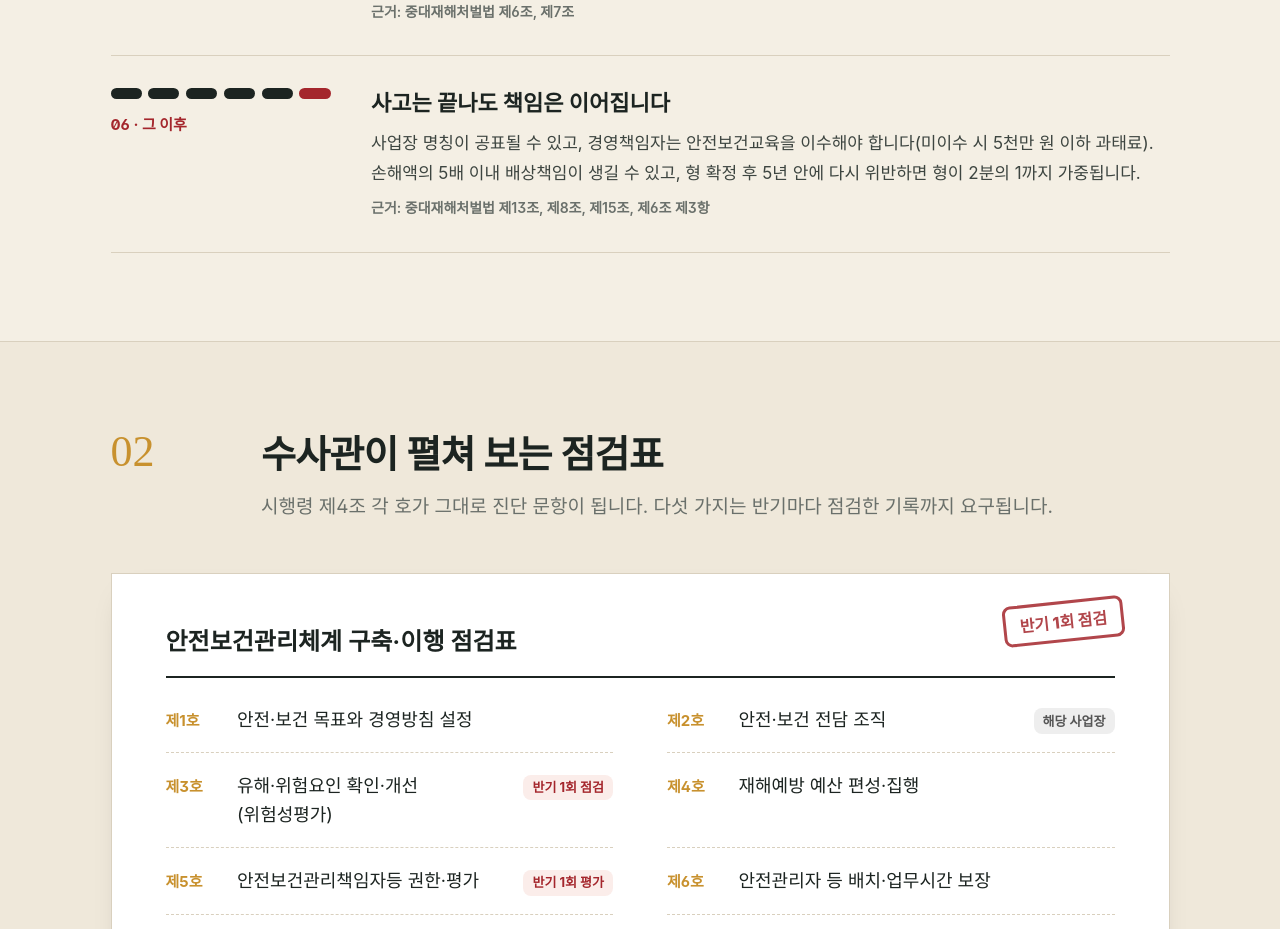
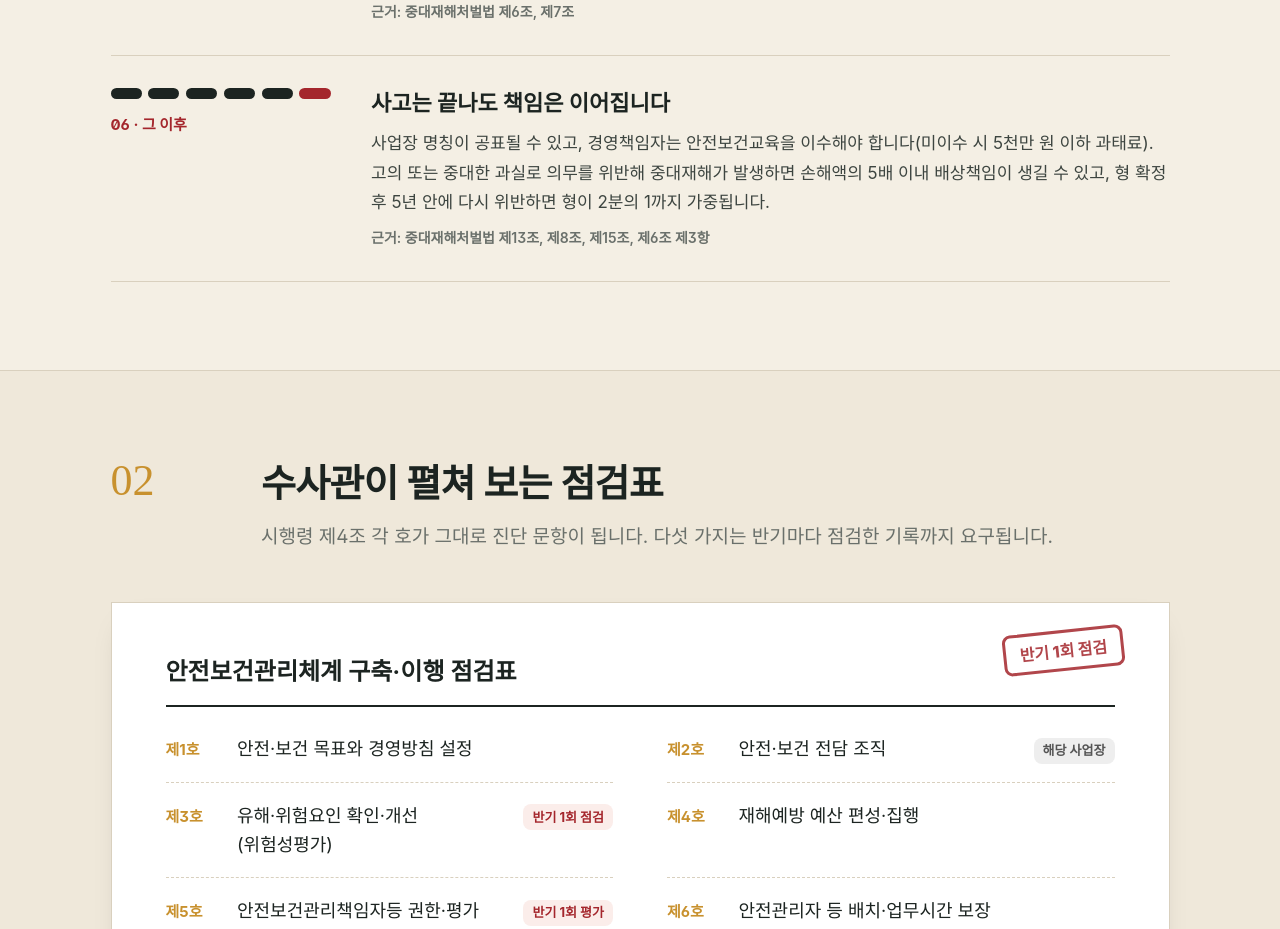
Before and after one commit to cdj44y-ui/safe119-cursor-starter, a Next.js app: page / in a window 1280 px wide. Shown: the part 2100-3029 px from the top of the page. Built offline with nearby package versions, Linux system fonts and the light colour scheme; no server answers; a web font is replaced by a local one.

Commit message:
fix(법령검증): 제15조 손해배상 요건(고의·중대한 과실) 명기

```diff
--- a/components/landing/InvestigationLanding.tsx
+++ b/components/landing/InvestigationLanding.tsx
@@ -13,7 +13,7 @@ const AFTER = [
   { t: '수사', h: '사고 이전의 체계를 묻습니다', d: '경영책임자가 사고 전에 안전보건관리체계를 구축하고 이행했는지, 시행령 제4조의 9가지 조치를 했는지를 확인합니다.', law: '중대재해처벌법 제4조, 시행령 제4조' },
   { t: '입증', h: '기록으로 증명해야 합니다', d: '조치의 이행 사항은 서면(전자문서 포함)으로 작성해 이행한 날부터 5년간 보관해야 합니다. 소상공인은 제외됩니다.', law: '중대재해처벌법 시행령 제13조' },
   { t: '처벌', h: '경영책임자 개인이 처벌받습니다', d: '사망사고는 1년 이상 징역 또는 10억 원 이하 벌금(병과 가능), 부상·질병은 7년 이하 징역 또는 1억 원 이하 벌금입니다. 법인에는 50억 원 또는 10억 원 이하 벌금이 따로 부과될 수 있습니다.', law: '중대재해처벌법 제6조, 제7조' },
-  { t: '그 이후', h: '사고는 끝나도 책임은 이어집니다', d: '사업장 명칭이 공표될 수 있고, 경영책임자는 안전보건교육을 이수해야 합니다(미이수 시 5천만 원 이하 과태료). 손해액의 5배 이내 배상책임이 생길 수 있고, 형 확정 후 5년 안에 다시 위반하면 형이 2분의 1까지 가중됩니다.', law: '중대재해처벌법 제13조, 제8조, 제15조, 제6조 제3항' },
+  { t: '그 이후', h: '사고는 끝나도 책임은 이어집니다', d: '사업장 명칭이 공표될 수 있고, 경영책임자는 안전보건교육을 이수해야 합니다(미이수 시 5천만 원 이하 과태료). 고의 또는 중대한 과실로 의무를 위반해 중대재해가 발생하면 손해액의 5배 이내 배상책임이 생길 수 있고, 형 확정 후 5년 안에 다시 위반하면 형이 2분의 1까지 가중됩니다.', law: '중대재해처벌법 제13조, 제8조, 제15조, 제6조 제3항' },
 ];
 
 const NINE = [
```
